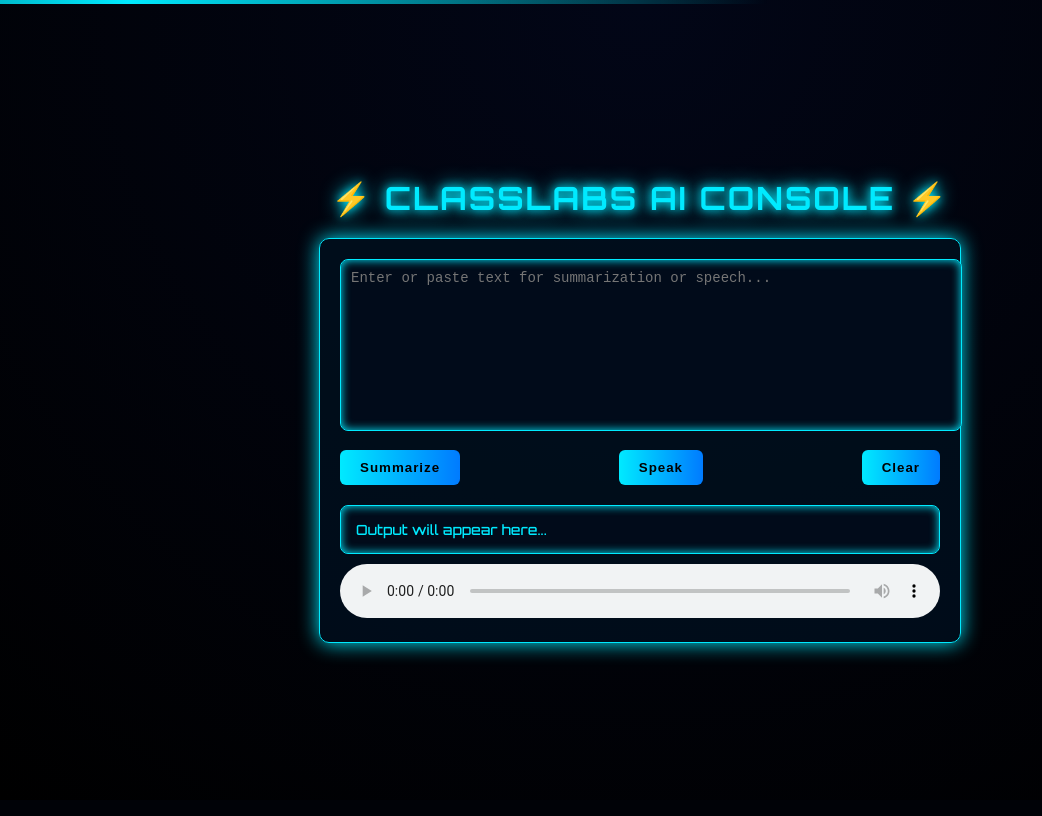
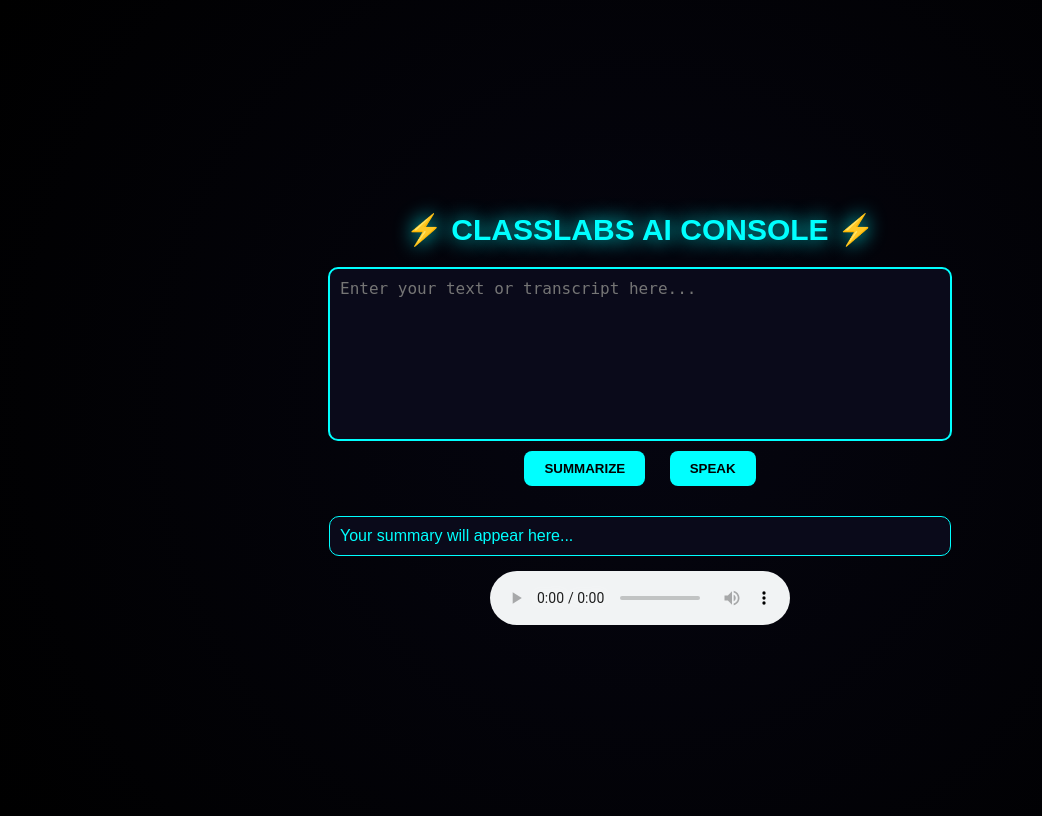
Before and after one commit to AINIKHIL2013/ClassLabsAI, a Flask app: page / in a window 1280 px wide. Shown: the whole page, without its empty margins (0-1042 px from the left). Before the commit the page ends 659 px from the top, so only its background shows below. Run offline with Flask 3, Linux system fonts and the light colour scheme; parts of the project's set-up code (start-up, migrations or seed data) failed here and were passed over.

Commit message:
Enhance index.html with new styles and features
Updated styling and functionality for the AI console interface.

```diff
--- a/templates/index.html
+++ b/templates/index.html
@@ -2,157 +2,109 @@
 <html lang="en">
 <head>
   <meta charset="UTF-8" />
-  <meta name="viewport" content="width=device-width, initial-scale=1.0" />
-  <title>CLASSLABS AI CONSOLE</title>
+  <title>⚡ CLASSLABS AI CONSOLE ⚡</title>
   <style>
-    @import url('https://fonts.googleapis.com/css2?family=Orbitron:wght@500;700&display=swap');
-
     body {
+      background: radial-gradient(circle at center, #050510, #000);
+      color: #00ffff;
       font-family: 'Orbitron', sans-serif;
-      background: radial-gradient(circle at top, #020617, #000);
-      color: #00eaff;
-      margin: 0;
-      height: 100vh;
       display: flex;
       flex-direction: column;
       align-items: center;
       justify-content: center;
+      height: 100vh;
       overflow: hidden;
     }
 
     h1 {
-      font-size: 2em;
-      letter-spacing: 2px;
-      text-shadow: 0 0 10px #00eaff, 0 0 20px #00eaff;
+      font-size: 30px;
+      text-shadow: 0 0 20px #00ffff;
       margin-bottom: 20px;
     }
 
-    .panel {
-      background: rgba(0, 15, 30, 0.8);
-      border: 1px solid #00eaff;
-      box-shadow: 0 0 20px #00eaff;
+    textarea {
+      width: 600px;
+      height: 150px;
+      background: #0a0a1a;
+      color: #0ff;
+      border: 2px solid #0ff;
+      padding: 10px;
+      font-size: 16px;
       border-radius: 10px;
-      padding: 20px;
-      width: 90%;
-      max-width: 600px;
-    }
-
-    textarea {
-      width: 100%;
-      height: 150px;
-      background: #010b1a;
-      border: 1px solid #00eaff;
-      color: #00eaff;
-      border-radius: 8px;
-      padding: 10px;
-      font-family: 'Courier New', monospace;
-      font-size: 14px;
       resize: none;
       outline: none;
-      box-shadow: 0 0 10px #00eaff inset;
-    }
-
-    .btn-container {
-      display: flex;
-      justify-content: space-between;
-      margin-top: 15px;
+      box-shadow: 0 0 10px #0ff33;
     }
 
     button {
-      background: linear-gradient(90deg, #00eaff, #007bff);
-      color: #000;
+      background: #00ffff;
       border: none;
-      border-radius: 6px;
+      color: black;
       padding: 10px 20px;
+      margin: 10px;
+      border-radius: 8px;
+      font-weight: bold;
       cursor: pointer;
-      font-weight: bold;
-      letter-spacing: 1px;
-      transition: 0.2s;
+      transition: 0.3s;
+      font-family: 'Orbitron', sans-serif;
+      text-transform: uppercase;
     }
 
     button:hover {
-      transform: scale(1.05);
-      box-shadow: 0 0 15px #00eaff;
+      background: #00ffff88;
+      box-shadow: 0 0 15px #00ffff;
     }
 
-    .result-box {
-      background: #010b1a;
-      border: 1px solid #00eaff;
-      border-radius: 8px;
-      color: #00eaff;
-      padding: 15px;
+    #output {
       margin-top: 20px;
-      font-size: 14px;
-      box-shadow: 0 0 10px #00eaff inset;
+      width: 600px;
+      background: #0a0a1a;
+      border: 1px solid #00ffff;
+      border-radius: 10px;
+      padding: 10px;
+      color: #00ffff;
+      font-size: 16px;
     }
 
-    .glow-line {
-      position: absolute;
-      top: 0;
-      left: 0;
-      height: 4px;
-      width: 100%;
-      background: linear-gradient(90deg, transparent, #00eaff, transparent);
-      animation: moveLine 2s linear infinite;
-    }
-
-    @keyframes moveLine {
-      0% { transform: translateX(-100%); }
-      100% { transform: translateX(100%); }
+    audio {
+      margin-top: 15px;
     }
   </style>
 </head>
 <body>
-  <div class="glow-line"></div>
   <h1>⚡ CLASSLABS AI CONSOLE ⚡</h1>
-
-  <div class="panel">
-    <textarea id="inputText" placeholder="Enter or paste text for summarization or speech..."></textarea>
-
-    <div class="btn-container">
-      <button onclick="summarize()">Summarize</button>
-      <button onclick="generateSpeech()">Speak</button>
-      <button onclick="clearAll()">Clear</button>
-    </div>
-
-    <div id="summaryBox" class="result-box">Output will appear here...</div>
-    <audio id="audioPlayer" controls style="width: 100%; margin-top: 10px;"></audio>
+  <textarea id="inputText" placeholder="Enter your text or transcript here..."></textarea>
+  <div>
+    <button onclick="summarize()">Summarize</button>
+    <button onclick="speak()">Speak</button>
   </div>
+  <div id="output">Your summary will appear here...</div>
+  <audio id="audioPlayer" controls></audio>
 
   <script>
     async function summarize() {
-      const text = document.getElementById('inputText').value.trim();
-      if (!text) return alert("⚠️ Please enter some text first!");
-
-      const response = await fetch("/summarize", {
+      const text = document.getElementById("inputText").value;
+      const res = await fetch("/chat", {
         method: "POST",
-        headers: { "Content-Type": "application/json" },
-        body: JSON.stringify({ text })
+        headers: {"Content-Type": "application/json"},
+        body: JSON.stringify({prompt: text})
       });
-      const data = await response.json();
-      document.getElementById("summaryBox").innerText = data.summary || "No summary generated.";
+      const data = await res.json();
+      document.getElementById("output").innerText = data.summary;
     }
 
-    async function generateSpeech() {
-      const text = document.getElementById('inputText').value.trim();
-      if (!text) return alert("⚠️ Please enter text first!");
-
-      const response = await fetch("/speak", {
+    async function speak() {
+      const text = document.getElementById("output").innerText;
+      const res = await fetch("/tts", {
         method: "POST",
-        headers: { "Content-Type": "application/json" },
-        body: JSON.stringify({ text })
+        headers: {"Content-Type": "application/json"},
+        body: JSON.stringify({text})
       });
-
-      const blob = await response.blob();
+      const blob = await res.blob();
       const url = URL.createObjectURL(blob);
-      document.getElementById("audioPlayer").src = url;
-      document.getElementById("audioPlayer").play();
-    }
-
-    function clearAll() {
-      document.getElementById("inputText").value = "";
-      document.getElementById("summaryBox").innerText = "Output will appear here...";
-      document.getElementById("audioPlayer").src = "";
+      const player = document.getElementById("audioPlayer");
+      player.src = url;
+      player.play();
     }
   </script>
 </body>
```
